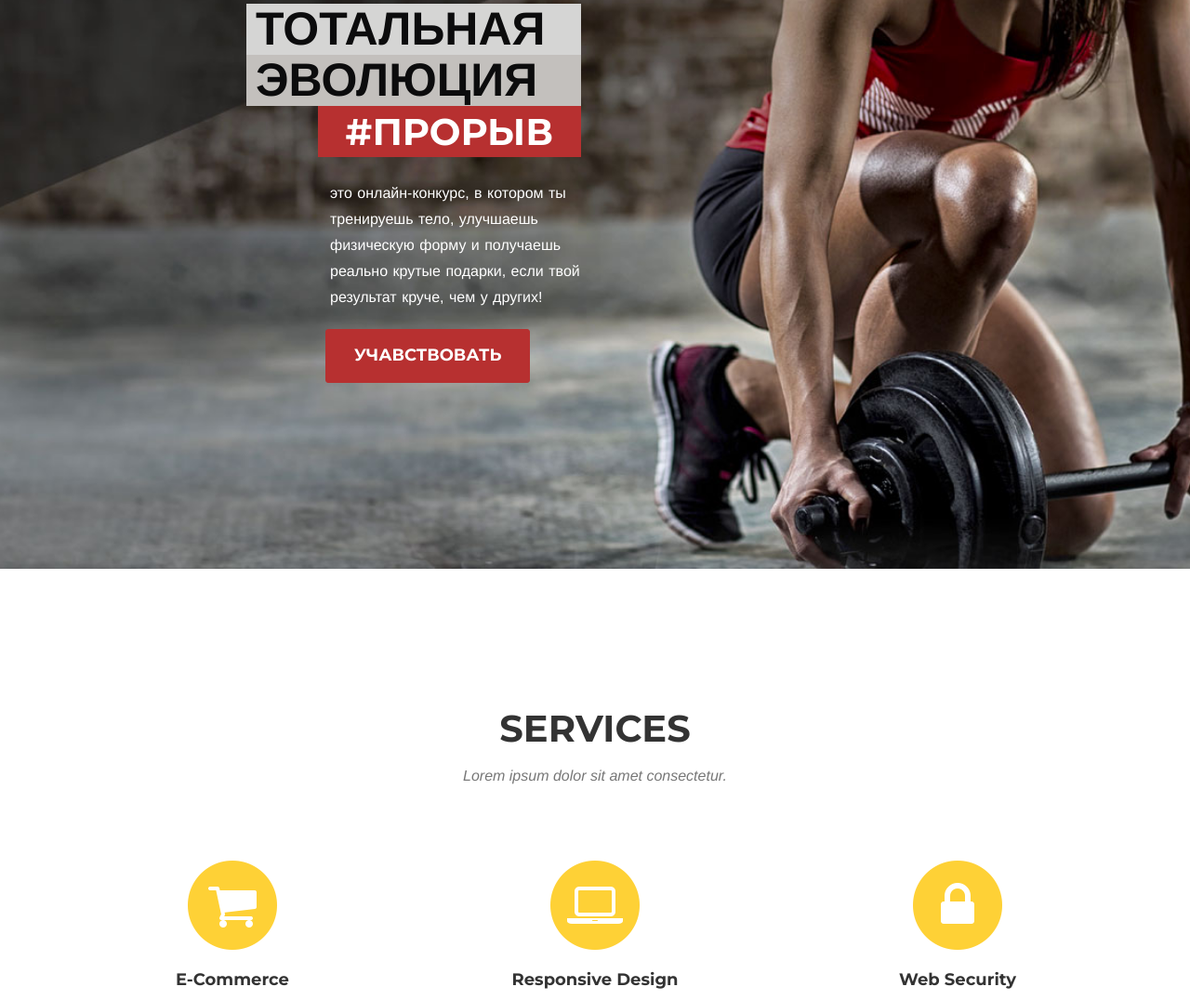
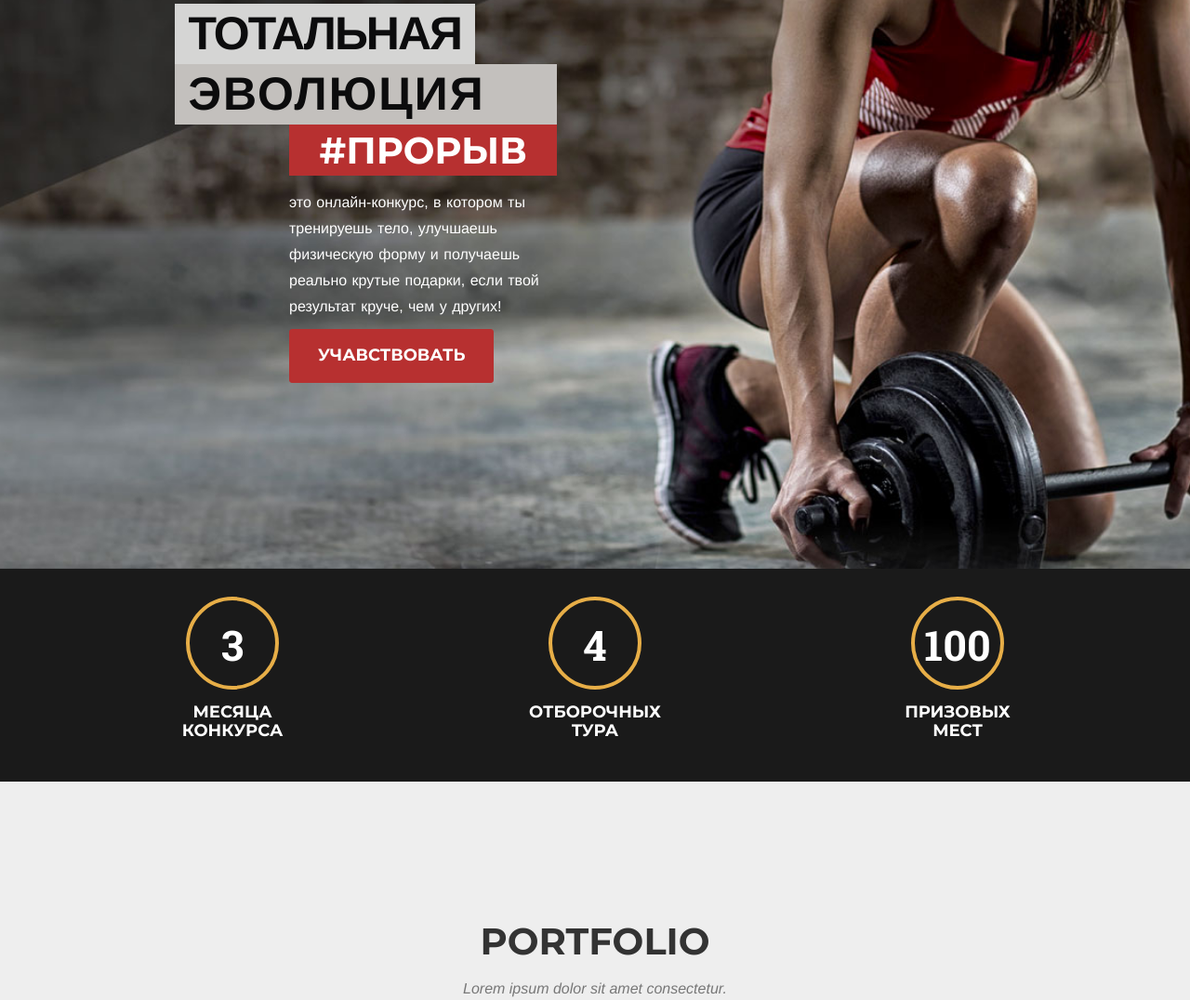
Before and after one commit to fhcs/landing_te2017, a plain HTML site: page index_landing.html in a window 1280 px wide. Shown: the part 296-1372 px from the top of the page at 93% size. Drawn offline with nearby package versions, Linux system fonts and the light colour scheme; a web font is replaced by a local one.

Commit message:
готовы первый и второй блоки

```diff
--- a/css/custom.css
+++ b/css/custom.css
@@ -9,9 +9,12 @@ body {
 }
 .text-muted {
   color: #777777;
-}
+}/*
 .text-primary {
   color: #fed136;
+}*/
+.text-primary {
+  color: #e7ad46;
 }
 p {
   font-size: 14px;
@@ -109,14 +112,8 @@ fieldset[disabled] .btn-primary.active {
   border-radius: 3px;
   font-size: 18px;
   padding: 15px 30px;
-  margin-left: 55px;
 }
-@media (min-width: 768px) {
-  .btn-xl {
-  margin-left: 85px;
-  margin-top: 10px;
-  }
-}
+
 .btn-xl:hover,
 .btn-xl:focus,
 .btn-xl:active,
@@ -248,7 +245,6 @@ header {
   -moz-background-size: cover;
   background-size: cover;
   -o-background-size: cover;
-  /*text-align: center;*/
   color: white;
 }
 header .intro-text {
@@ -257,29 +253,50 @@ header .intro-text {
 }
 header .intro-text .intro-lead-in,
 header .intro-text .intro-lead-out {
+  display: inline-block;
   font-family: "Droid Serif", "Helvetica Neue", Helvetica, Arial, sans-serif;
   color: #0C0C0D;
-  font-size: 22px;
-  line-height: 22px;
+  font-size: 30px;
   /*margin-bottom: 25px;*/
   text-transform: uppercase;
   font-weight: bold;
   text-align:left;
+  padding: 0 12px;
 }
 header .intro-text .intro-lead-in {
   background: #D5D5D4;
+  letter-spacing: -2px;
+  font-size: 32px;
 }
 header .intro-text .intro-lead-out {
   background: #C3C0BD;
+  letter-spacing: 2px;
+  width: 100%;
 }
 header .intro-text .intro-heading {
   font-family: "Montserrat", "Helvetica Neue", Helvetica, Arial, sans-serif;
   text-transform: uppercase;
   font-weight: 700;
   font-size: 30px;
-  line-height: 50px;
-  margin-bottom: 25px;
+  margin-bottom: 15px;
+  padding: 0 16px;
   background: #B73030;
+}
+header .intro-text p {
+  font-family: "Droid Serif", "Helvetica Neue", Helvetica, Arial, sans-serif;
+  font-size: 14px;
+  text-align: left;
+  letter-spacing: 0;
+  word-spacing: 1px;
+}
+header .intro-block-out {
+  width: 90%;
+  min-width: 270px;
+  margin:0 20px;
+  overflow: hidden;
+}
+header .intro-block-in {
+    width: 70%;
 }
 @media (min-width: 768px) {
   header .intro-text {
@@ -288,29 +305,54 @@ header .intro-text .intro-heading {
   }
   header .intro-text .intro-lead-in,
   header .intro-text .intro-lead-out  {
-    font-family: "Droid Serif", "Helvetica Neue", Helvetica, Arial, sans-serif;
+    font-size: 40px;
+    line-height: 45px;
+    padding: 5px 15px;
+  }
+  header .intro-text .intro-heading {
+    text-transform: uppercase;
+    font-weight: 700;
+    font-size: 30px;
+    line-height: 55px;
+    padding: 0 30px;
+  }
+  header .intro-block-out {
+    margin:0 20px;
+  }
+
+}
+@media (min-width: 992px) {
+  header .intro-text {
+    padding-top: 300px;
+    padding-bottom: 200px;
+  }
+  header .intro-text .intro-lead-in,
+  header .intro-text .intro-lead-out  {
     font-size: 50px;
     line-height: 55px;
     /*margin-bottom: 25px;*/
-    padding: 0 10px;
+    padding: 5px 15px;
   }
   header .intro-text .intro-heading {
-    font-family: "Montserrat", "Helvetica Neue", Helvetica, Arial, sans-serif;
     text-transform: uppercase;
     font-weight: 700;
     font-size: 40px;
     line-height: 55px;
     /*margin-bottom: 50px;*/
-    text-align: right;
-    padding: 0 30px;
+    padding: 0 10px;
   }
   header .intro-text p {
     font-family: "Droid Serif", "Helvetica Neue", Helvetica, Arial, sans-serif;
     font-size: 16px;
     text-align: left;
-    padding-left: 90px;
     letter-spacing: 0;
     word-spacing: 1px;
+  }
+  header .intro-block-out {
+    margin:0 20px;
+  }
+  header .intro-block-in {
+    width: 70%;
   }
 }
 section {
@@ -334,9 +376,30 @@ section h3.section-subheading {
     padding: 150px 0;
   }
 }
-.service-heading {
+#statistics {
+  padding-top: 30px !important;
+  padding-bottom: 30px !important;
+  background: #1A1A1A;
+  color: #fff;
+}
+.statistic-heading {
   margin: 15px 0;
-  text-transform: none;
+  text-transform: uppercase;
+}
+.circle-stat {
+  display: inline-block;
+  width: 100px;
+  height: 100px;
+  border: 4px solid #e7ae47;
+  -webkit-border-radius: 100%;
+          border-radius: 100%;
+}
+span.circle-stat em {
+  display: inline-block;
+  font-size: 45px;
+  line-height: 95px;
+  font-style: normal;
+  font-weight: bold;
 }
 #portfolio .portfolio-item {
   margin: 0 0 15px;
--- a/index_landing.html
+++ b/index_landing.html
@@ -53,7 +53,7 @@
                         <a href="#page-top"></a>
                     </li>
                     <li>
-                        <a class="page-scroll" href="#services">Условия</a>
+                        <a class="page-scroll" href="#statistics">Условия</a>
                     </li>
                     <li>
                         <a class="page-scroll" href="#portfolio">Стоимость</a>
@@ -68,9 +68,10 @@
                         <a class="page-scroll" href="#contact">Ответы</a>
                     </li>
                     <li>
-                        <a class="page-scroll" href="#">Войти</a>
+                        <a class="profile-login" href="#1">Войти</a>
                     </li>
-                    <li>
+
+                    <li class="hidden-md">
                         <p class="header-phone">610-06-06</p>
                     </li>
                 </ul>
@@ -84,52 +85,44 @@
     <header>
         <div class="container">
             <div class="row">
-                <div class="col-xs-8 col-sm-6 col-sm-offset-2 col-md-4">
+                <div class="col-xs-8 col-sm-7 col-sm-offset-2 col-md-5 col-sm-offset-1">
                     <div class="intro-text">
-                        <div class="intro-lead-in">Тотальная</div>
-                        <div class="intro-lead-out">Эволюция</div>
-                        <div class="intro-heading pull-right">#ПРОРЫВ</div>
-                        <p style="display: inline-block;">это онлайн-конкурс, в котором ты тренируешь тело, улучшаешь физическую форму и получаешь реально крутые подарки, если твой результат круче, чем у других!</p>
-                        <a href="#services" class="page-scroll btn btn-xl">Учавствовать</a>
+                        <div class="intro-block-out">
+                            <div class="intro-lead-in">Тотальная</div>
+                            <div class="intro-lead-out">Эволюция</div>
+                            <div class="intro-block-in pull-right">
+                                <div class="intro-heading text-center">#ПРОРЫВ</div>
+                                <p>это онлайн-конкурс, в котором ты тренируешь тело, улучшаешь физическую форму и получаешь реально крутые подарки, если твой результат круче, чем у других!</p>
+                                <a href="#services" class="page-scroll btn btn-xl">Учавствовать</a>
+                            </div>
+                        </div>
                     </div>
                 </div>
             </div>
         </div>
     </header>
 
-    <!-- Services Section -->
-    <section id="services">
+    <!-- Statistics Section -->
+    <section id="statistics">
         <div class="container">
-            <div class="row">
-                <div class="col-lg-12 text-center">
-                    <h2 class="section-heading">Services</h2>
-                    <h3 class="section-subheading text-muted">Lorem ipsum dolor sit amet consectetur.</h3>
-                </div>
-            </div>
             <div class="row text-center">
                 <div class="col-md-4">
-                    <span class="fa-stack fa-4x">
-                        <i class="fa fa-circle fa-stack-2x text-primary"></i>
-                        <i class="fa fa-shopping-cart fa-stack-1x fa-inverse"></i>
+                    <span class="circle-stat">
+                        <em>3</em>
                     </span>
-                    <h4 class="service-heading">E-Commerce</h4>
-                    <p class="text-muted">Lorem ipsum dolor sit amet, consectetur adipisicing elit. Minima maxime quam architecto quo inventore harum ex magni, dicta impedit.</p>
+                    <h4 class="statistic-heading">Месяца<br>конкурса</h4>
                 </div>
                 <div class="col-md-4">
-                    <span class="fa-stack fa-4x">
-                        <i class="fa fa-circle fa-stack-2x text-primary"></i>
-                        <i class="fa fa-laptop fa-stack-1x fa-inverse"></i>
+                    <span class="circle-stat">
+                        <em>4</em>
                     </span>
-                    <h4 class="service-heading">Responsive Design</h4>
-                    <p class="text-muted">Lorem ipsum dolor sit amet, consectetur adipisicing elit. Minima maxime quam architecto quo inventore harum ex magni, dicta impedit.</p>
+                    <h4 class="statistic-heading">Отборочных<br>тура</h4>
                 </div>
                 <div class="col-md-4">
-                    <span class="fa-stack fa-4x">
-                        <i class="fa fa-circle fa-stack-2x text-primary"></i>
-                        <i class="fa fa-lock fa-stack-1x fa-inverse"></i>
+                    <span class="circle-stat">
+                        <em>100</em>
                     </span>
-                    <h4 class="service-heading">Web Security</h4>
-                    <p class="text-muted">Lorem ipsum dolor sit amet, consectetur adipisicing elit. Minima maxime quam architecto quo inventore harum ex magni, dicta impedit.</p>
+                    <h4 class="statistic-heading">Призовых<br>мест</h4>
                 </div>
             </div>
         </div>
```
